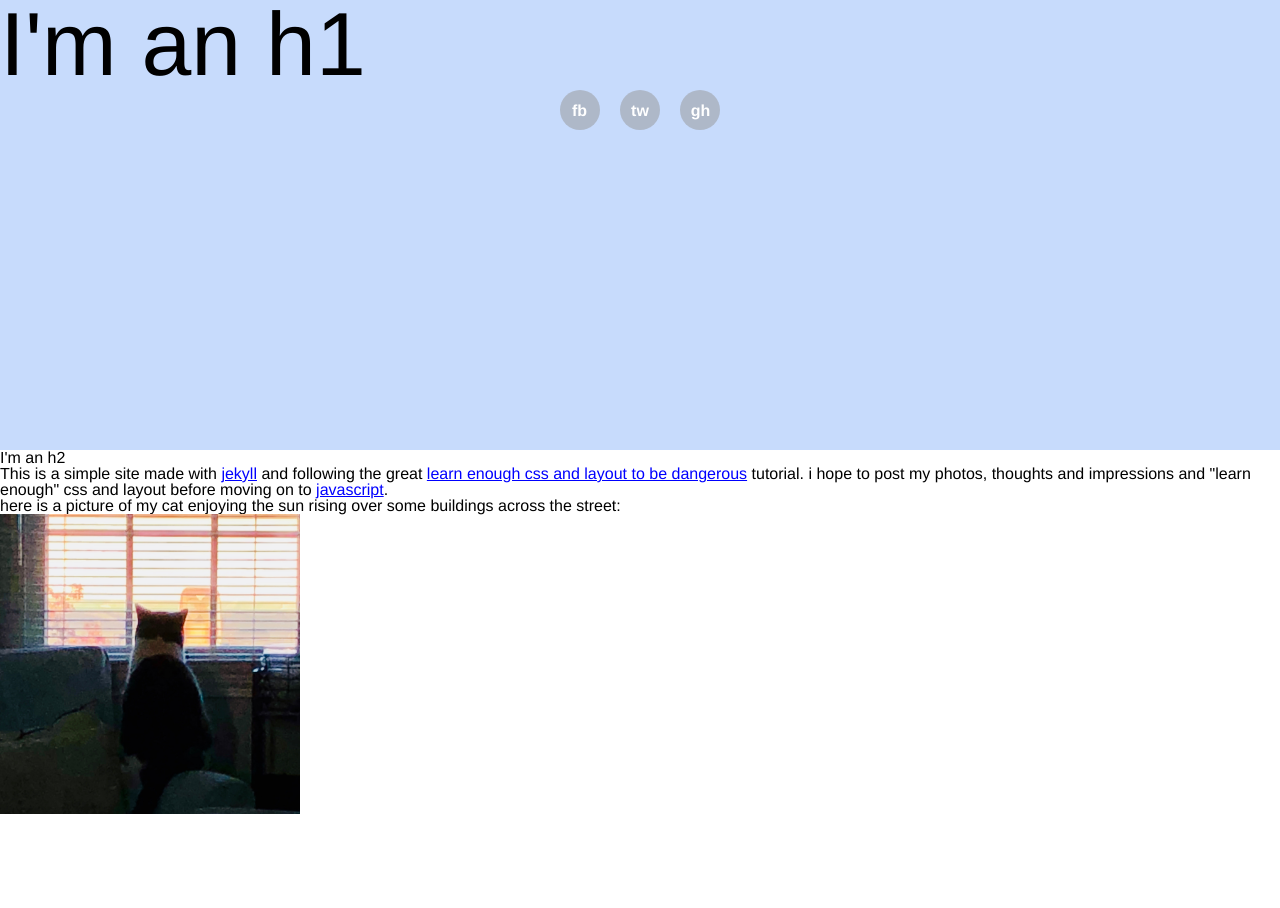
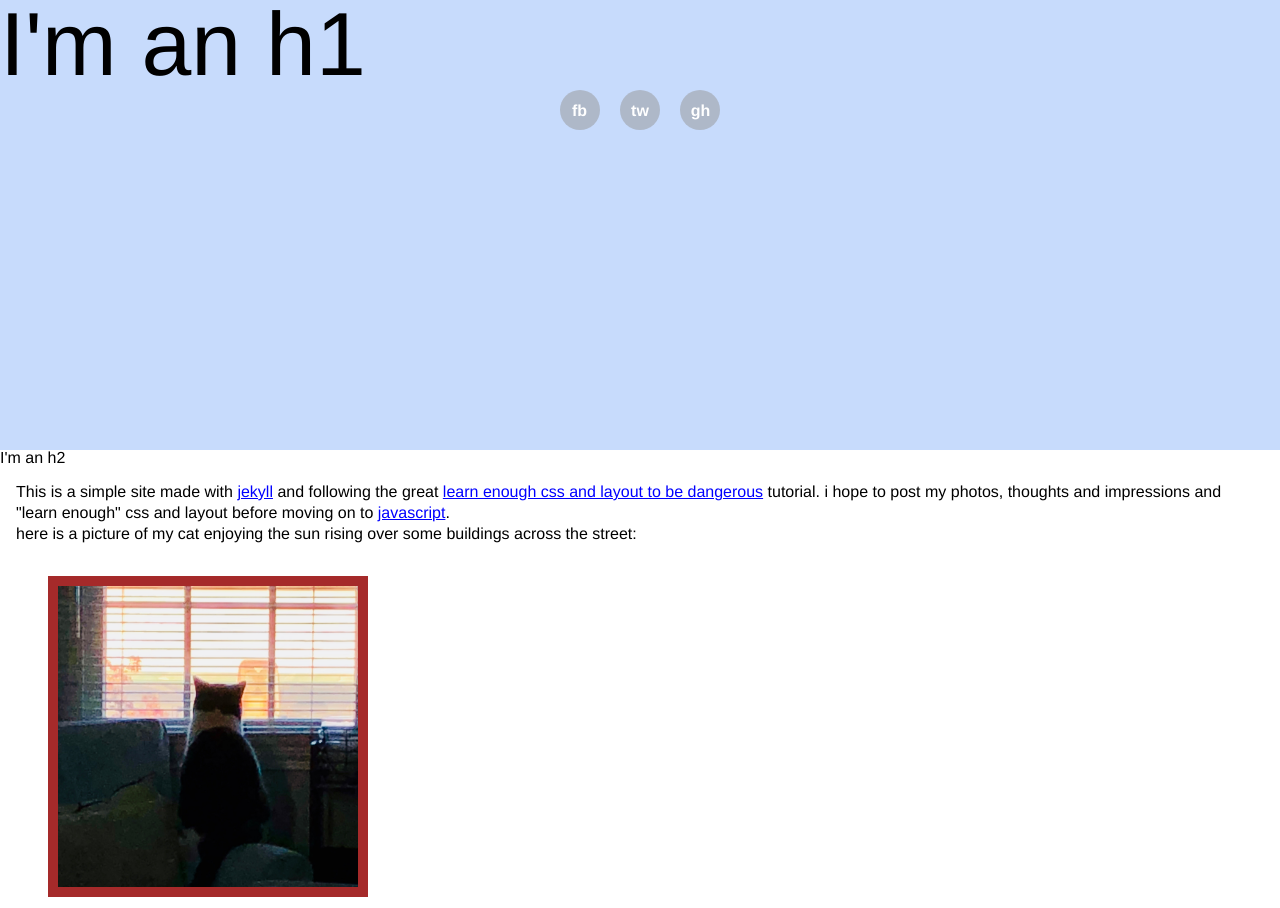
Before and after one commit to BenU/benu.github.io, a Jekyll site: the page built from index.html, in a window 1280 px wide. Built offline with Jekyll 4.4.1, drawn with Linux system fonts in a browser that asks for light colours.

Commit message:
remove default theme and add styling to cat photo

```diff
--- a/Gemfile
+++ b/Gemfile
@@ -2,7 +2,7 @@ source "https://rubygems.org"
 
 gem "github-pages", group: :jekyll_plugins
 # This is the default theme for new Jekyll sites. You may change this to anything you like.
-gem "minima", "~> 2.0"
+# gem "minima", "~> 2.0"
 # If you have any plugins, put them here!
 group :jekyll_plugins do
   gem "jekyll-feed", "~> 0.6"
--- a/_config.yml
+++ b/_config.yml
@@ -24,7 +24,7 @@ github_username:  jekyll
 
 # Build settings
 markdown: kramdown
-theme: minima
+# theme: minima
 plugins:
   - jekyll-feed
 
--- a/_layouts/default.html
+++ b/_layouts/default.html
@@ -22,6 +22,7 @@
       </ul>
     </div>
     <h2>I'm an h2</h2>
+    <div class="intro-text home-text">
       <p>
         This is a simple site made with <a href="https://jekyllrb.com">jekyll</a> and following the great
         <a href="https://www.learnenough.com/css-and-layout-tutorial/introduction">
@@ -32,7 +33,10 @@
       <p>
         here is a picture of my cat enjoying the sun rising over some buildings across the street:
       </p>
+      <div class="image-home">
         <img src="assets/img/catatwindow.jpeg" alt="photo of my cat staring out window of sun rising over some
-    buildings across the street." height="300" width="300">
+                buildings across the street." >
+      </div>
+    </div>
   </body>
 </html>
--- a/css/main.css
+++ b/css/main.css
@@ -44,3 +44,22 @@ a {
   display: inline-block;
   margin: 0 0.5em;
 }
+
+/* TEXT STYLES */
+
+.intro-text {
+  line-height: 1.3;
+  margin: 1em;
+}
+
+/* IMAGE STYLES */
+div .image-home {
+  height: 300px;
+  margin: 2em;
+  width:  300px;
+}
+.image-home img {
+  border: brown solid 10px;
+  height: auto;
+  width: 100%;
+}
```
Lines whose indentation alone changed are shown as unchanged.
